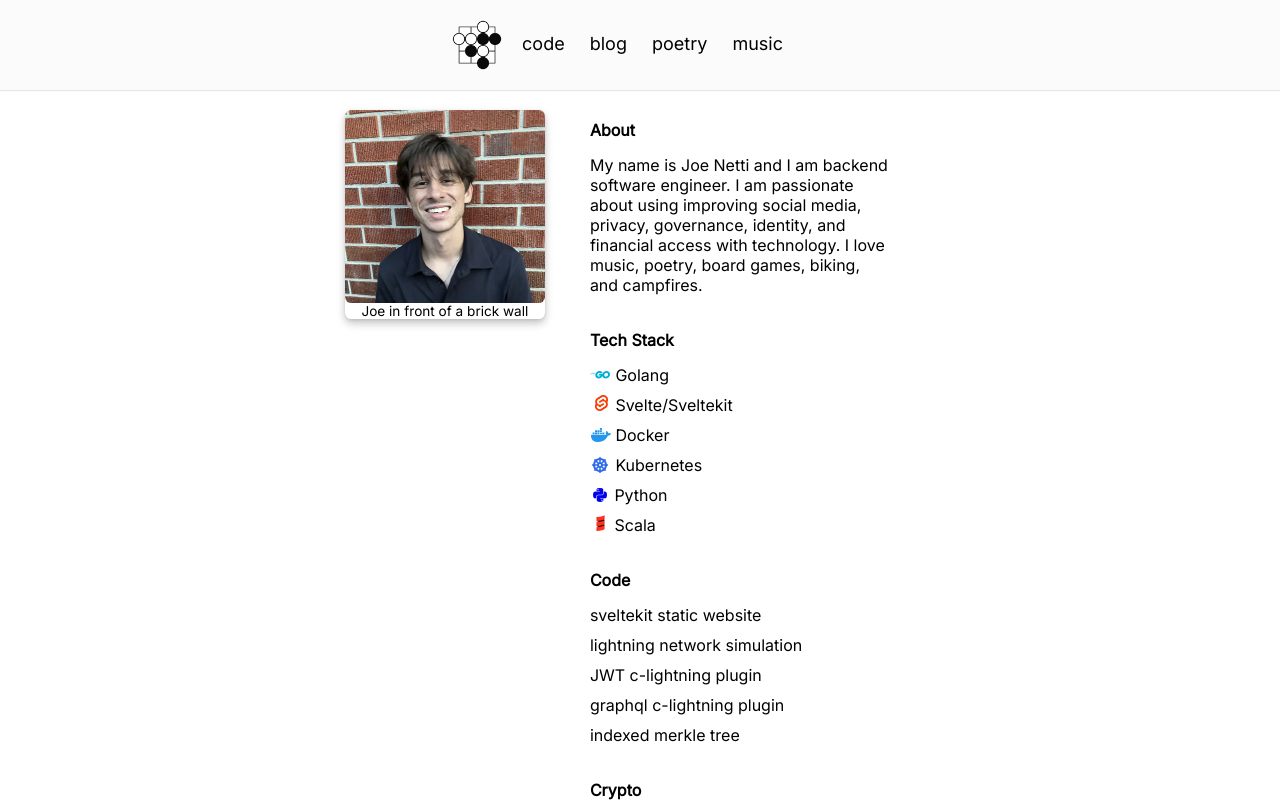
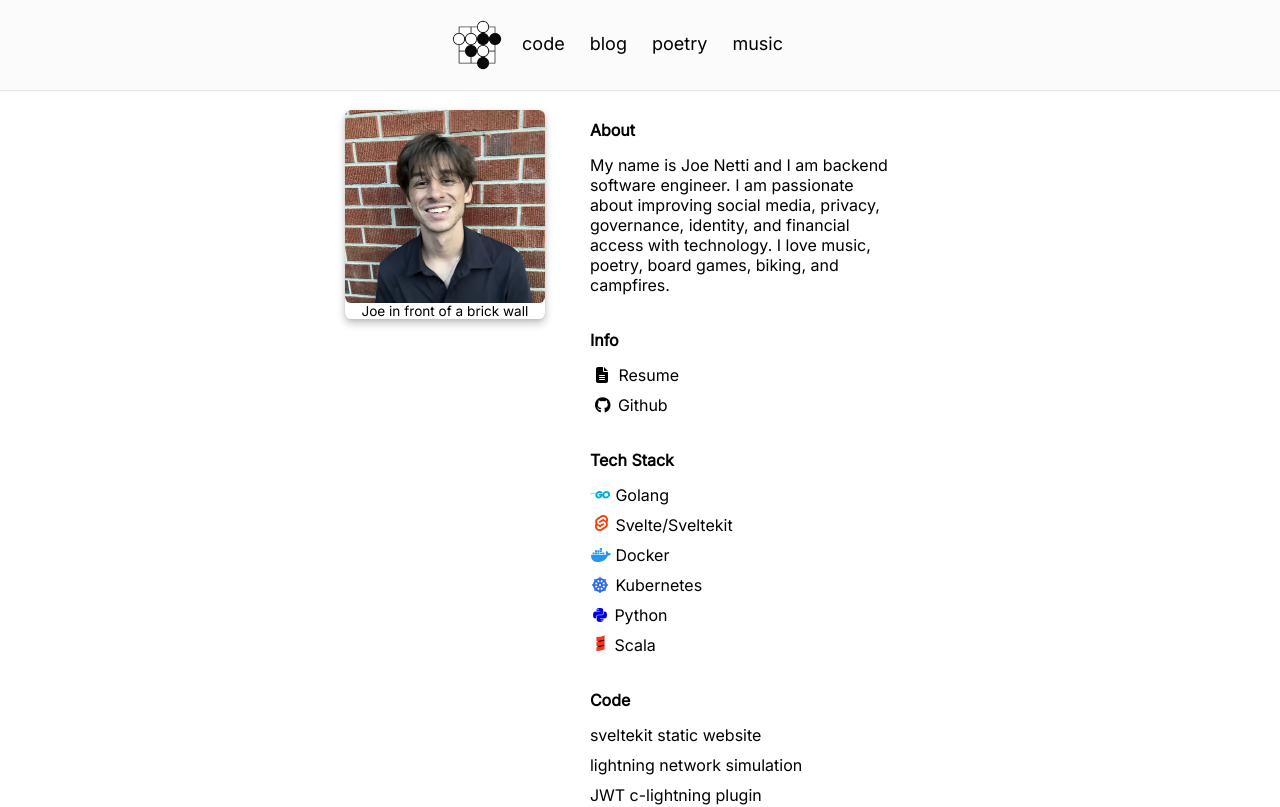
Before and after one commit to nettijoe96/nettijoe96.github.io, a SvelteKit app: page / in a window 1280 px wide. Shown: the top 807 px of the page. Built offline with nearby package versions, Linux system fonts and the light colour scheme.

Commit message:
add resume and github

```diff
--- a/src/routes/+page.svelte
+++ b/src/routes/+page.svelte
@@ -81,7 +81,26 @@
                 <h1>About</h1>
             </li>
             <li class="item">
-                <p class="bio">My name is Joe Netti and I am backend software engineer. I am passionate about using improving social media, privacy, governance, identity, and financial access with technology. I love music, poetry, board games, biking, and campfires.</p>
+                <p class="bio">My name is Joe Netti and I am backend software engineer. I am passionate about improving social media, privacy, governance, identity, and financial access with technology. I love music, poetry, board games, biking, and campfires.</p>
+            </li>
+            <li class="item">
+                <h1>Info</h1>
+            </li>
+            <li class="item">
+                <a href="/resume">
+                    <span>
+                        <i class="fa-solid fa-file-lines"></i>
+                        Resume
+                    </span>
+                </a>
+            </li>
+            <li class="item">
+                <a href="https://github.com/nettijoe96">
+                    <span>
+                        <i class="fa-brands fa-github"></i>
+                        Github
+                    </span>
+                </a>
             </li>
             <li class="item">
                 <h1>
@@ -264,6 +283,16 @@
         color: #878787;
     }
 
+    .fa-github {
+        margin-left: 5px;
+        margin-right: 3px;
+    }
+
+    .fa-file-lines {
+        margin-left: 6px;
+        margin-right: 6px;
+    }
+
     .fa-bitcoin {
         margin-right: 7px;
         color: #f7931a
```
Also changed, not shown: src/routes/resume/+page.svelte (added, +8 -0 lines).
